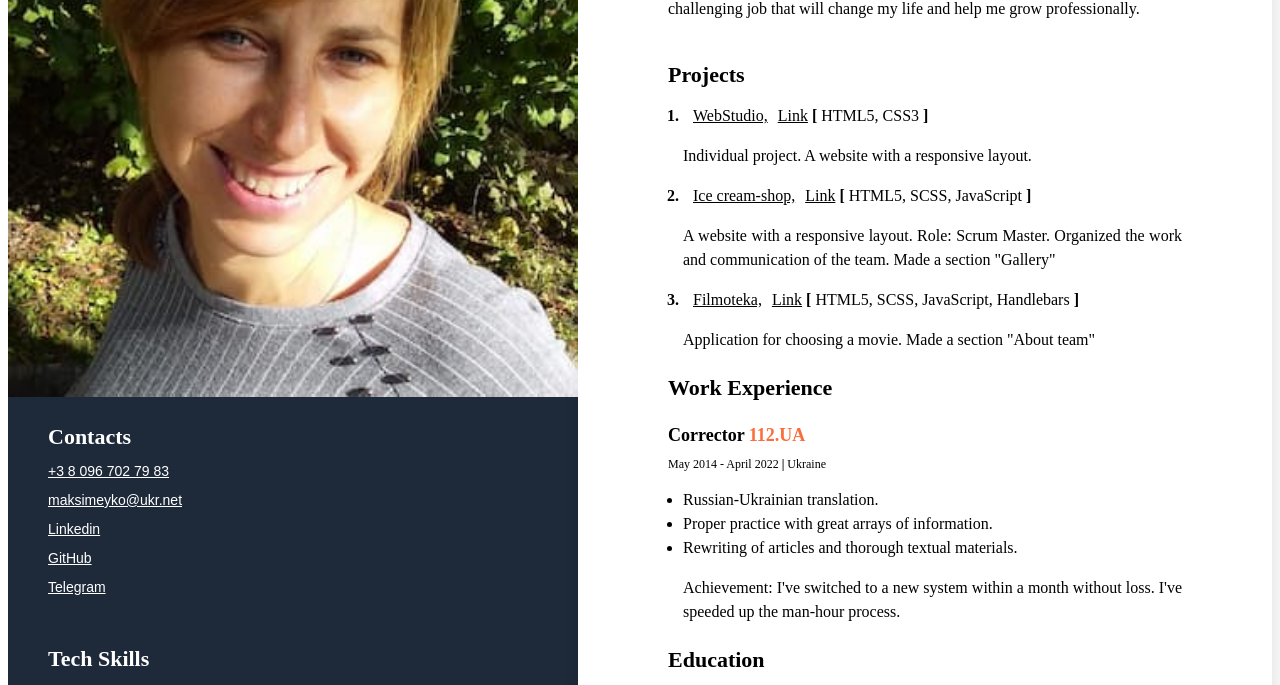
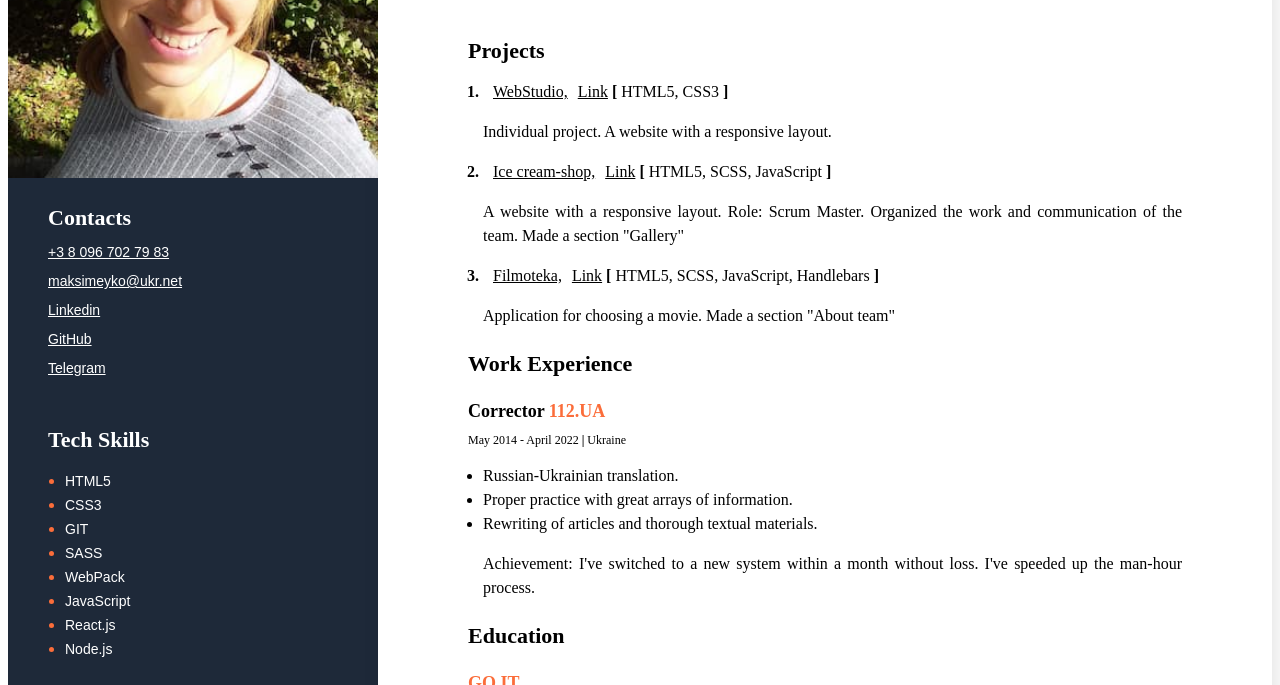
Before and after one commit to NataliiaMax/my-cv, a website: page index.html in a window 1280 px wide. Shown: the part 275-960 px from the top of the page. Drawn offline with Linux system fonts and the light colour scheme.

Commit message:
update size

```diff
--- a/index.html
+++ b/index.html
@@ -122,7 +122,7 @@
 
         <!--Sidebar-->
         <aside class="sidebar">
-            <img class="sidebar-photo" width="570" src="./images/photoResume.jpg" alt="my photo" class="photo">
+            <img class="sidebar-photo" width="370" src="./images/photoResume.jpg" alt="my photo" class="photo">
             <!--Contacts-->
             <div class="contacts">
                 <h3 class="sidebar-title">Contacts</h3>
```
